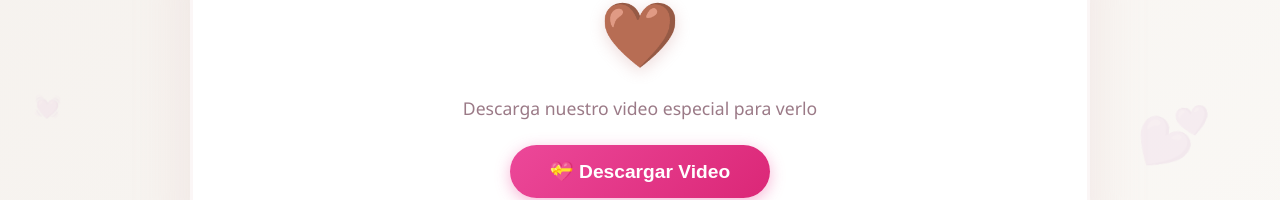
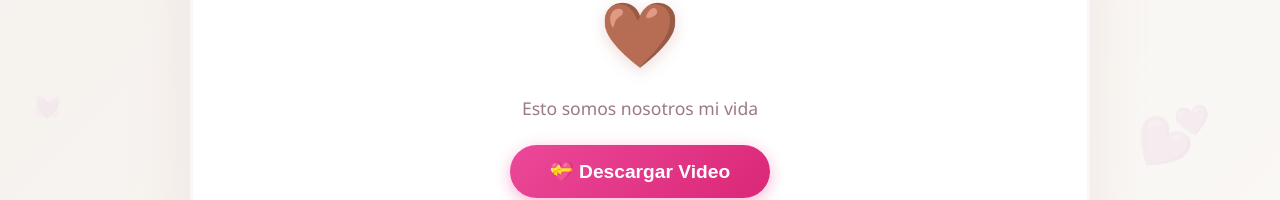
Before and after one commit to Zahabad-dev/mi-angy, a Next.js app in the folder frontend/: page / in a window 1280 px wide. Shown: the part 473-673 px from the top of the page. Built offline with nearby package versions, Linux system fonts and the light colour scheme.

Commit message:
content: cambiar texto a 'Esto somos nosotros mi vida'

```diff
--- a/frontend/pages/index.js
+++ b/frontend/pages/index.js
@@ -297,7 +297,7 @@ export default function Home() {
                   </div>
                 </div>
                 <p style={{ color: '#9b7a87', marginBottom: '25px', fontSize: '1.1rem' }}>
-                  Descarga nuestro video especial para verlo
+                  Esto somos nosotros mi vida
                 </p>
                 <button
                   onClick={handleVideoDownload}
```
